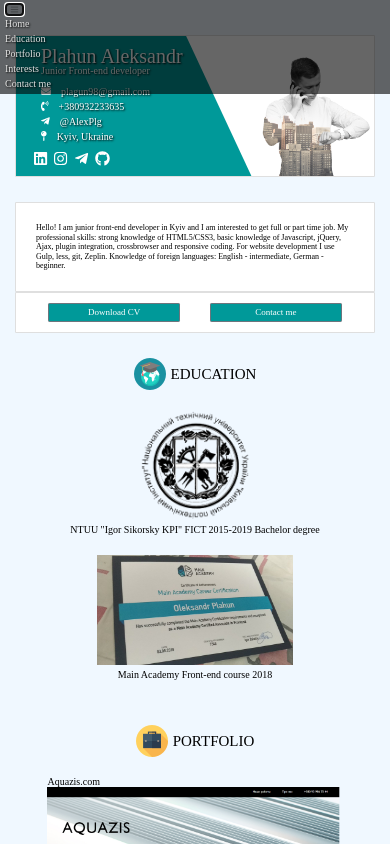
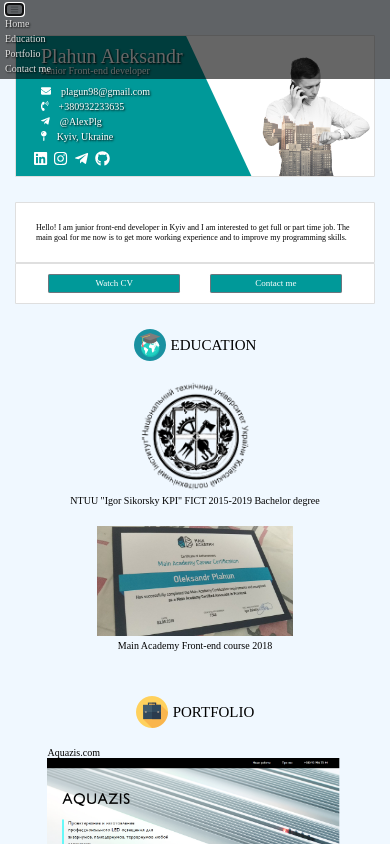
Before and after one commit to plagun98/react-CV, a React (Create React App) app: page / in a window 390 px wide. Both pictures are taken after a click on the button 14 px from the left and 9 px from the top of the page. Shown: the top 844 px of the page. Built offline with nearby package versions, Linux system fonts and the light colour scheme.

Commit message:
responsibility bug fixed

```diff
--- a/public/index.html
+++ b/public/index.html
@@ -10,7 +10,7 @@
       content="Web site created using create-react-app"
     />
 
-    <title>React App</title>
+    <title>Portfolio App with React</title>
   </head>
   <body>
     <noscript>You need to enable JavaScript to run this app.</noscript>
--- a/src/components/ContactForm.js
+++ b/src/components/ContactForm.js
@@ -72,7 +72,7 @@ const SectionContacts = () => {
     }
 
     return (
-        <div className="section contacts">
+        <div id="contacts" className="section contacts">
             <SectionHeader imagePath={contactLogo} sectionTitle="Contact me"/>
             <Row>
                 <Col lg={{size: 8, offset: 2}} md={{size: 10, offset: 1}} sm={{size: 12, offset: 0}} xs={{size: 10, offset: 1}}>
--- a/src/components/NavbarMenu.js
+++ b/src/components/NavbarMenu.js
@@ -13,16 +13,13 @@ const NavbarMenu = (props) => {
         <Collapse isOpen={!collapsed} navbar>
           <Nav navbar>
             <NavItem>
-              <NavLink href="#home">Home</NavLink>
+              <NavLink href="#main-info">Home</NavLink>
             </NavItem>
             <NavItem>
               <NavLink href="#education">Education</NavLink>
             </NavItem>
             <NavItem>
               <NavLink href="#portfolio">Portfolio</NavLink>
-            </NavItem>
-            <NavItem>
-              <NavLink href="#interests">Interests</NavLink>
             </NavItem>
             <NavItem>
               <NavLink href="#contacts">Contact me</NavLink>
--- a/src/components/SectionCV.js
+++ b/src/components/SectionCV.js
@@ -7,7 +7,7 @@ const SectionEducation = () => {
     const educationLogo = require('../img/graduate.png');
 
     return (
-        <div className="section">
+        <div id="education" className="section">
             <SectionHeader imagePath={educationLogo} sectionTitle="Education"/>
             <Row>
                 <Col sm={{size: 5, offset: 0}} className="education-item">
--- a/src/components/SectionPortfolio.js
+++ b/src/components/SectionPortfolio.js
@@ -12,7 +12,7 @@ const SectionPortfolio = () => {
     const portfolio3Path = require('../img/project3.png');
 
     return (
-        <div className="section">
+        <div id="portfolio" className="section">
             <SectionHeader imagePath={portfolioLogo} sectionTitle="Portfolio"/>
             <PortfolioItem link="https://aquazis.com/landing" website="Aquazis.com" imagePath={aquazisPath}/>
             <PortfolioItem link="https://aquaplanner.com.ua" website="Aquaplanner.com.ua" imagePath={aquaplannerPath}/>
--- a/src/components/TextInfo.js
+++ b/src/components/TextInfo.js
@@ -11,15 +11,13 @@ const TextInfo = (props) => {
                 <Card className="text-info-card">
                     <div>
                         <p>Hello! I am junior front-end developer in Kyiv and I am interested to get full or part time job.
-                            My professional skills: strong knowledge of HTML5/CSS3, basic knowledge of Javascript, jQuery, Ajax, plugin integration,
-                            crossbrowser and responsive coding. For website development I use Gulp, less, git, Zeplin.
-                            Knowledge of foreign languages: English - intermediate, German - beginner.</p>
+                             The main goal for me now is to get more working experience and to improve my programming skills. </p>
                     </div>
                 </Card>
                 <Card className="bottom-card">
                     <Row>
-                        <Col md={{size: 3, offset: 3}} xs={{size: 5, offset: 1}}><Button className="button">Download CV</Button></Col>
-                        <Col md="3" xs="5"><Button className="button">Contact me</Button></Col>
+                        <Col md={{size: 3, offset: 3}} xs={{size: 5, offset: 1}}><Button href="https://resume.io/r/eW5Enechf" target="_blank" rel="noopener noreferrer" className="button">Watch CV</Button></Col>
+                        <Col md="3" xs="5"><Button href="#contacts" className="button">Contact me</Button></Col>
                     </Row>
                 </Card>
             </Col>
--- a/src/styles/App.css
+++ b/src/styles/App.css
@@ -46,7 +46,7 @@ body {
     text-shadow: 1px 1px 2px black; } }
 
 #main-info {
-  margin-top: 7rem; }
+  padding-top: 7rem; }
 
 .main-info__title {
   font-size: 4rem; }
--- a/src/styles/_main-info.scss
+++ b/src/styles/_main-info.scss
@@ -1,5 +1,5 @@
 #main-info{
-    margin-top: 7rem;
+    padding-top: 7rem;
 }
 
 .main-info{
@@ -52,7 +52,3 @@
         margin-left: 1.5rem;
     }
 }
-
-@media screen and (max-width: 992px){
-
-}
--- a/src/styles/index.css
+++ b/src/styles/index.css
@@ -24,7 +24,8 @@ time, mark, audio, video {
   font-size: 100%;
   font: inherit;
   color: inherit;
-  vertical-align: baseline; }
+  vertical-align: baseline;
+  scroll-behavior: smooth; }
 
 /* HTML5 display-role reset for older browsers */
 article, aside, details, figcaption, figure,
@@ -67,3 +68,7 @@ html {
 @media screen and (max-width: 470px) {
   html {
     font-size: 5px; } }
+
+@media screen and (max-width: 380px) {
+  html {
+    font-size: 4px; } }
--- a/src/styles/index.scss
+++ b/src/styles/index.scss
@@ -30,6 +30,7 @@ time, mark, audio, video {
 	font: inherit;
 	color: inherit;
 	vertical-align: baseline;
+	scroll-behavior: smooth;
 }
 /* HTML5 display-role reset for older browsers */
 article, aside, details, figcaption, figure,
@@ -54,30 +55,18 @@ table {
 	border-collapse: collapse;
 	border-spacing: 0;
 }
-html{
-	font-size: 10px;
-}
 
-@media screen and (max-width: 992px){
-	html{
-		font-size: 9px;
+@mixin fontSize ($width, $size){
+	@media screen and (max-width: $width){
+		font-size: $size;
 	}
 }
 
-@media screen and (max-width: 768px){
-	html{
-		font-size: 7px;
-	}
+html{
+	font-size: 10px;
+	@include fontSize(992px, 9px);
+	@include fontSize(768px, 7px);
+	@include fontSize(525px, 6px);
+	@include fontSize(470px, 5px);
+	@include fontSize(380px, 4px);
 }
-
-@media screen and (max-width: 525px){
-	html{
-		font-size: 6px;
-	}
-}
-
-@media screen and (max-width: 470px){
-	html{
-		font-size: 5px;
-	}
-}
```
